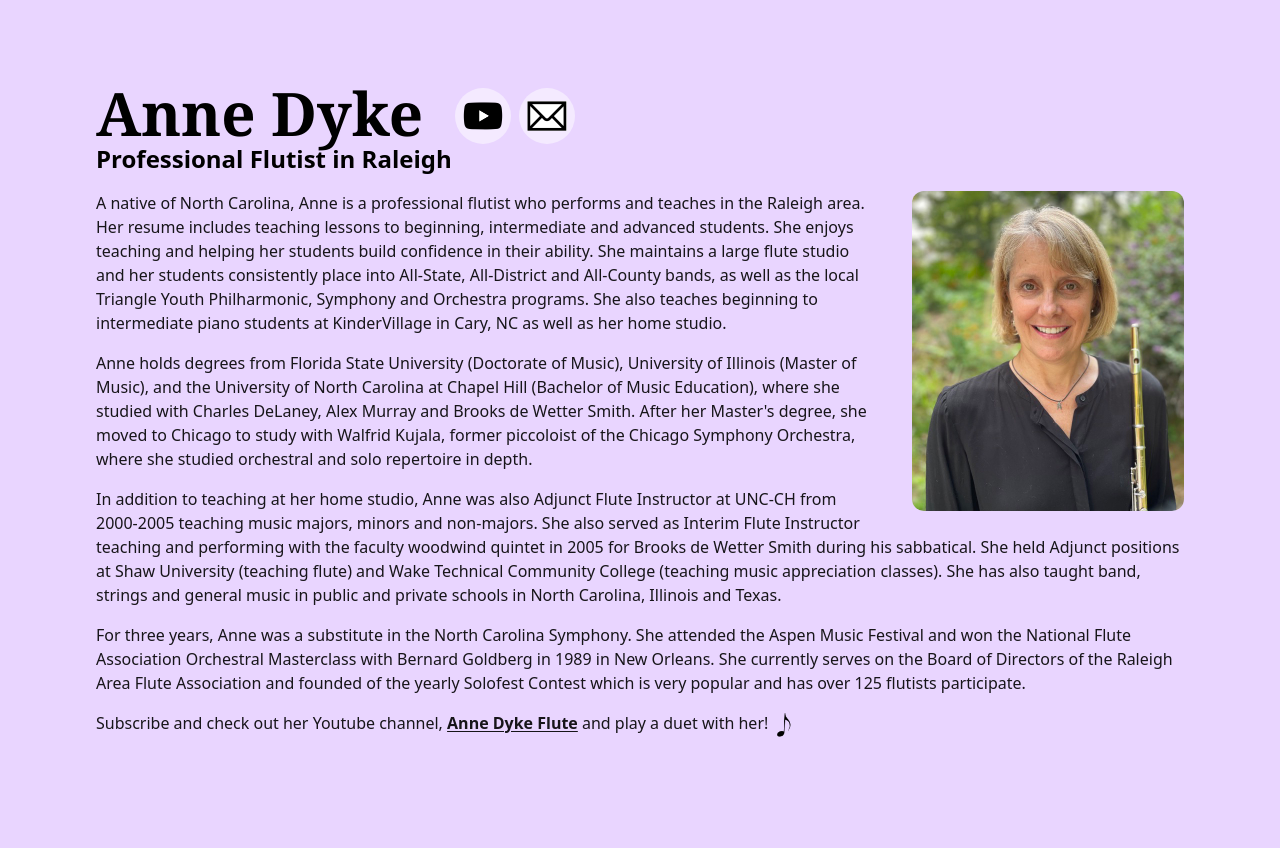
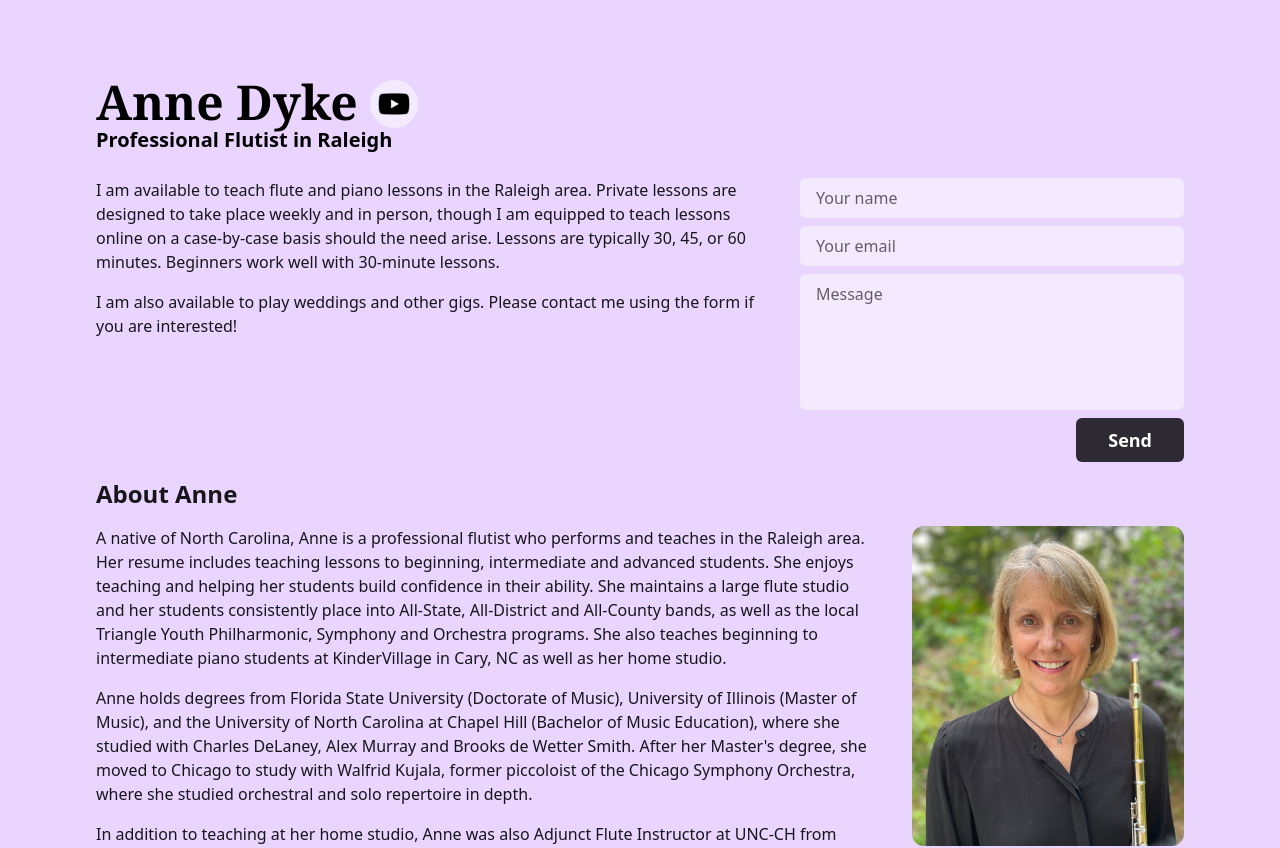
Before and after one commit to bent101/anne-portfolio, a SvelteKit app: page / in a window 1280 px wide. Shown: the top 848 px of the page. Before the commit the page ends 817 px from the top, so only its background shows below. Built offline with nearby package versions, Linux system fonts and the light colour scheme.

Commit message:
add form and lessons info

```diff
--- a/src/lib/components/Bubble.svelte
+++ b/src/lib/components/Bubble.svelte
@@ -6,7 +6,7 @@
 <a
 	{href}
 	target="_blank"
-	class="h-14 w-14 rounded-full bg-white/50 p-2 transition-all duration-300 hover:scale-105 hover:bg-white"
+	class="inline-block h-12 w-12 rounded-full bg-white/50 p-2 transition-all duration-300 hover:scale-105 hover:bg-white"
 >
 	<img src={icon} class="pointer-events-none aspect-square select-none object-contain" alt="" />
 </a>
--- a/src/routes/+page.svelte
+++ b/src/routes/+page.svelte
@@ -2,65 +2,116 @@
 	import Bubble from "$lib/components/Bubble.svelte";
 	import anne from "$lib/images/anne.jpeg";
 	import youtube from "$lib/images/youtube.png";
-	import email from "$lib/images/email.jpeg";
+	// import email from "$lib/images/email.jpeg";
 	import note from "$lib/images/note.png";
 </script>
 
-<div class="mx-auto max-w-6xl px-8 py-16">
-	<header class="sticky top-0 bg-purple-200 py-4">
-		<h1 class="font-serif text-5xl font-bold sm:text-6xl">
+<div class="mx-auto max-w-6xl py-16">
+	<header class="top-0 bg-purple-200/80 px-8 py-2 backdrop-blur-md sm:sticky sm:z-10">
+		<h1 class="font-serif text-5xl font-bold">
 			Anne Dyke
-			<div class="inline-flex ml-4 translate-y-2 gap-2">
+			<div class="inline-block translate-y-2">
 				<Bubble href="https://www.youtube.com/@AnneDykeFlute/videos" icon={youtube} />
-				<Bubble href="mailto:annedyke64@gmail.com" icon={email} />
+				<!-- <Bubble href="mailto:annedyke64@gmail.com" icon={email} /> -->
 			</div>
 		</h1>
 
-		<h2 class="text-2xl font-bold">Professional Flutist in Raleigh</h2>
+		<h2 class="mb-4 text-xl font-bold">Professional Flutist in Raleigh</h2>
 	</header>
 
-	<div
-		class="float-none mb-4 w-[272px] select-none bg-white/50 rounded-xl mx-auto overflow-clip h-[320px] sm:float-right sm:ml-8"
-	>
-		<img src={anne} class=" object-contain" alt="Anne Dyke's headshot" />
+	<main class="px-8">
+		<section class="flex flex-col text-black/90 md:flex-row md:gap-8">
+			<div class="flex-1">
+				<p class="pb-4">
+					I am available to teach flute and piano lessons in the Raleigh area. Private lessons are
+					designed to take place weekly and in person, though I am equipped to teach lessons online
+					on a case-by-case basis should the need arise. Lessons are typically 30, 45, or 60
+					minutes. Beginners work well with 30-minute lessons.
+				</p>
+				<p class="pb-4">
+					I am also available to play weddings and other gigs. Please contact me using the form if
+					you are interested!
+				</p>
 			</div>
 
-	<section class="text-lg text-black/90 sm:text-base">
+			<form
+				class="flex max-w-sm flex-1 select-none flex-col gap-2"
+				action="https://formsubmit.co/c6b067368367160fcdb4efd18ede6a0b"
+				method="post"
+			>
+				<input
+					required
+					class="rounded-md bg-white/50 px-4 py-2 text-black placeholder:text-black/60"
+					type="name"
+					name="name"
+					placeholder="Your name"
+				/>
+				<input
+					required
+					class="rounded-md bg-white/50 px-4 py-2 text-black placeholder:text-black/60"
+					type="email"
+					name="email"
+					placeholder="Your email"
+				/>
+				<textarea
+					required
+					class="resize-none rounded-md bg-white/50 px-4 py-2 text-black placeholder:text-black/60"
+					name="message"
+					rows="5"
+					placeholder="Message"
+				/>
+				<button
+					type="submit"
+					class="ml-auto block rounded-md bg-black/80 px-8 py-2 text-lg font-semibold text-white"
+					>Send</button
+				>
+			</form>
+		</section>
+
+		<section class="text-black/90">
+			<h2 class="my-4 text-2xl font-bold">About Anne</h2>
+
+			<div
+				class="float-none mb-4 h-[320px] w-[272px] origin-left scale-90 select-none overflow-clip rounded-xl bg-white/50 sm:float-right sm:ml-8 sm:scale-100"
+			>
+				<img src={anne} class="object-contain" alt="Anne Dyke's headshot" />
+			</div>
+
 			<p class="pb-4">
 				A native of North Carolina, Anne is a professional flutist who performs and teaches in the
 				Raleigh area. Her resume includes teaching lessons to beginning, intermediate and advanced
-			students. She enjoys teaching and helping her students build confidence in their ability. She
-			maintains a large flute studio and her students consistently place into All-State,
-			All-District and All-County bands, as well as the local Triangle Youth Philharmonic, Symphony
-			and Orchestra programs. She also teaches beginning to intermediate piano students at
-			KinderVillage in Cary, NC as well as her home studio.
+				students. She enjoys teaching and helping her students build confidence in their ability.
+				She maintains a large flute studio and her students consistently place into All-State,
+				All-District and All-County bands, as well as the local Triangle Youth Philharmonic,
+				Symphony and Orchestra programs. She also teaches beginning to intermediate piano students
+				at KinderVillage in Cary, NC as well as her home studio.
 			</p>
 
 			<p class="pb-4">
-			Anne holds degrees from Florida State University (Doctorate of Music), University of Illinois
-			(Master of Music), and the University of North Carolina at Chapel Hill (Bachelor of Music
-			Education), where she studied with Charles DeLaney, Alex Murray and Brooks de Wetter Smith.
-			After her Master's degree, she moved to Chicago to study with Walfrid Kujala, former
-			piccoloist of the Chicago Symphony Orchestra, where she studied orchestral and solo repertoire
-			in depth.
+				Anne holds degrees from Florida State University (Doctorate of Music), University of
+				Illinois (Master of Music), and the University of North Carolina at Chapel Hill (Bachelor of
+				Music Education), where she studied with Charles DeLaney, Alex Murray and Brooks de Wetter
+				Smith. After her Master's degree, she moved to Chicago to study with Walfrid Kujala, former
+				piccoloist of the Chicago Symphony Orchestra, where she studied orchestral and solo
+				repertoire in depth.
 			</p>
 
 			<p class="pb-4">
 				In addition to teaching at her home studio, Anne was also Adjunct Flute Instructor at UNC-CH
-			from 2000-2005 teaching music majors, minors and non-majors. She also served as Interim Flute
-			Instructor teaching and performing with the faculty woodwind quintet in 2005 for Brooks de
-			Wetter Smith during his sabbatical. She held Adjunct positions at Shaw University (teaching
-			flute) and Wake Technical Community College (teaching music appreciation classes). She has
-			also taught band, strings and general music in public and private schools in North Carolina,
-			Illinois and Texas.
+				from 2000-2005 teaching music majors, minors and non-majors. She also served as Interim
+				Flute Instructor teaching and performing with the faculty woodwind quintet in 2005 for
+				Brooks de Wetter Smith during his sabbatical. She held Adjunct positions at Shaw University
+				(teaching flute) and Wake Technical Community College (teaching music appreciation classes).
+				She has also taught band, strings and general music in public and private schools in North
+				Carolina, Illinois and Texas.
 			</p>
 
 			<p class="pb-4">
-			For three years, Anne was a substitute in the North Carolina Symphony. She attended the Aspen
-			Music Festival and won the National Flute Association Orchestral Masterclass with Bernard
-			Goldberg in 1989 in New Orleans. She currently serves on the Board of Directors of the Raleigh
-			Area Flute Association and founded of the yearly Solofest Contest which is very popular and
-			has over 125 flutists participate.
+				For three years, Anne was a substitute in the North Carolina Symphony. She attended the
+				Aspen Music Festival and won the National Flute Association Orchestral Masterclass with
+				Bernard Goldberg in 1989 in New Orleans. She currently serves on the Board of Directors of
+				the Raleigh Area Flute Association and founded of the yearly Solofest Contest which is very
+				popular and has over 125 flutists participate.
 			</p>
 
 			<p class="pb-4">
@@ -70,7 +121,8 @@
 					target="_blank">Anne Dyke Flute</a
 				>
 				and play a duet with her!
-			<img src={note} alt="" class="inline w-6 rotate-3 select-none pointer-events-none" />
+				<img src={note} alt="" class="pointer-events-none inline w-6 rotate-3 select-none" />
 			</p>
 		</section>
+	</main>
 </div>
```
Lines whose indentation alone changed are shown as unchanged.
